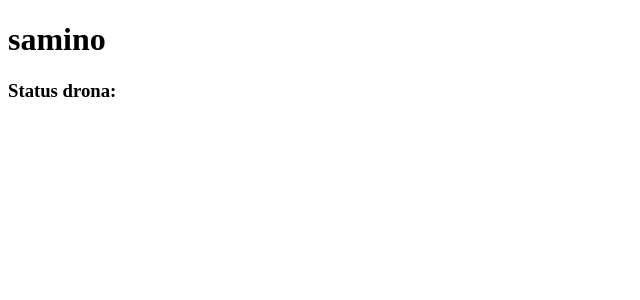
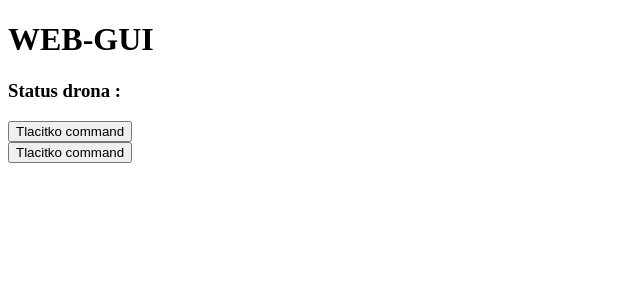
Before and after one commit to zamo-o/Tello_web-GUI_React_NodeJs, a React (Create React App) app in the folder frontend/: page / in a window 1280 px wide. Shown: the top 300 px of the page, without its empty margins (0-640 px from the left). Built offline with nearby package versions, Linux system fonts and the light colour scheme; no server answers.

Commit message:
Pridanie tlacidla na odosielanie commandov

```diff
--- a/frontend/src/components/App.jsx
+++ b/frontend/src/components/App.jsx
@@ -1,6 +1,6 @@
 import React from "react";
 import Button from "./Button.jsx";
-import DroneState from "./DroneStatus.jsx";
+import DroneStatus from "./DroneStatus.jsx";
 import socket from "./Socket.js";
 
 //const { io } = require("socket.io-client");
@@ -13,12 +13,20 @@ function App() {
     return(
         <div>
 
-        <h1>samino</h1>
+        <h1>WEB-GUI</h1>
 
         <h3>
-            Status drona:
+            Status drona :
         </h3>
-        <DroneState />
+
+        <DroneStatus />
+
+        <div className="odosielanie-prikazov">
+        <Button prikaz="fly"/>
+        <Button prikaz="serus"/>
+        </div>
+
+
 
         </div>
 
--- a/frontend/src/components/Button.jsx
+++ b/frontend/src/components/Button.jsx
@@ -1,9 +1,22 @@
 import React from "react";
+import socket from "./Socket";
+
 
 function Button(props){
+
+
+    function handleClick() {
+
+        let prikaz = props.prikaz
+        socket.emit('prikaz-let', prikaz);
+
+        console.log("odoslalt som " + prikaz);
+    }
+
+
     return(
         <div>
-
+            <button onClick={handleClick}>Tlacitko command</button>
         </div>
     );
 }
--- a/frontend/src/components/DroneStatus.jsx
+++ b/frontend/src/components/DroneStatus.jsx
@@ -1,7 +1,7 @@
 import React from "react";
 import socket from "./Socket";
 
-export default function DroneState() {
+export default function DroneStatus() {
 
     const [droneState, setDroneState] = React.useState([]);
 
```
Also changed, not shown: 1 other file (tests, documents, lock files or other folders).
